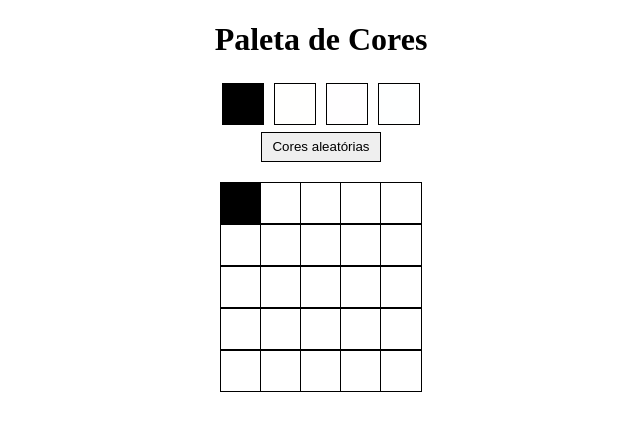
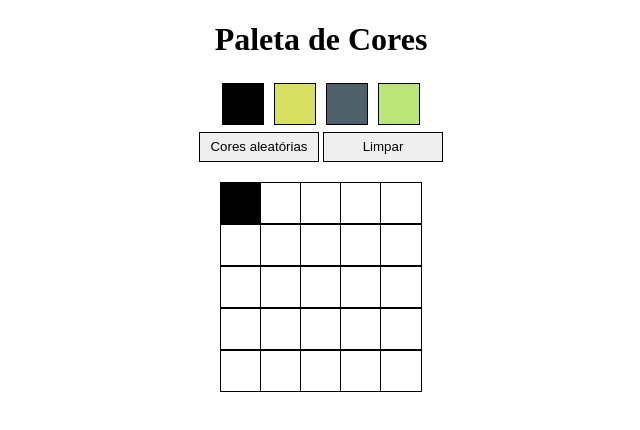
Before and after one commit to jenifermiranda/app-pixel-art, a website: page index.html in a window 1280 px wide. Both pictures are taken after a click on the element 560 px from the left and 202 px from the top of the page. Shown: the whole page, without its empty margins (319-959 px from the left). Drawn offline with Linux system fonts and the light colour scheme.

Commit message:
requisito 10

```diff
--- a/index.html
+++ b/index.html
@@ -18,6 +18,8 @@
 
     <button id="button-random-color">Cores aleatórias</button>
 
+    <button id="clear-board">Limpar</button>
+
     <div id="pixel-board">
 
     </div>
--- a/script.js
+++ b/script.js
@@ -17,6 +17,8 @@ window.onload = () => {
         geraCores();
     })
 
+    //gera as cores pela primeira vez
+    geraCores();
 
     //aplica cores na paleta
     function geraCores() {
@@ -77,10 +79,10 @@ window.onload = () => {
       const quadrado = document.getElementsByClassName('pixel');
 
       for (let index = 0; index < quadrado.length; index += 1) {
-        quadrado[index].addEventListener('click', (event) => {
+          quadrado[index].addEventListener('click', (event) => {
             const colorSelect = document.querySelector('.selected');
-                event.target.style.background = colorSelect.style.backgroundColor;
-
+                event.target.style.backgroundColor = colorSelect.style.backgroundColor;
+                console.log(event.target.style.backgroundColor);
         })
       }
 
--- a/style.css
+++ b/style.css
@@ -22,6 +22,7 @@ body {
 #quatro {
   background-color: rgb(254, 255, 255);
 }
+
 #button-random-color {
   width: 120px;
   height: 30px;
@@ -32,6 +33,16 @@ body {
   margin-bottom: 20px;
 }
 
+#clear-board {
+    width: 120px;
+    height: 30px;
+    border: solid black 1px;
+    justify-content: space-around;
+    align-items: center;
+    display: inline-flex;
+    margin-bottom: 20px;
+  }
+
 #pixel-board {
   place-items: center;
   display: grid;
@@ -41,10 +52,9 @@ body {
 }
 
 .pixel {
-
   width: 40px;
   height: 40px;
   border: solid black 1px;
   display: inline-flex;
-  background-color: white;
+  background-color: rgb(255, 255, 255);
 }
```
